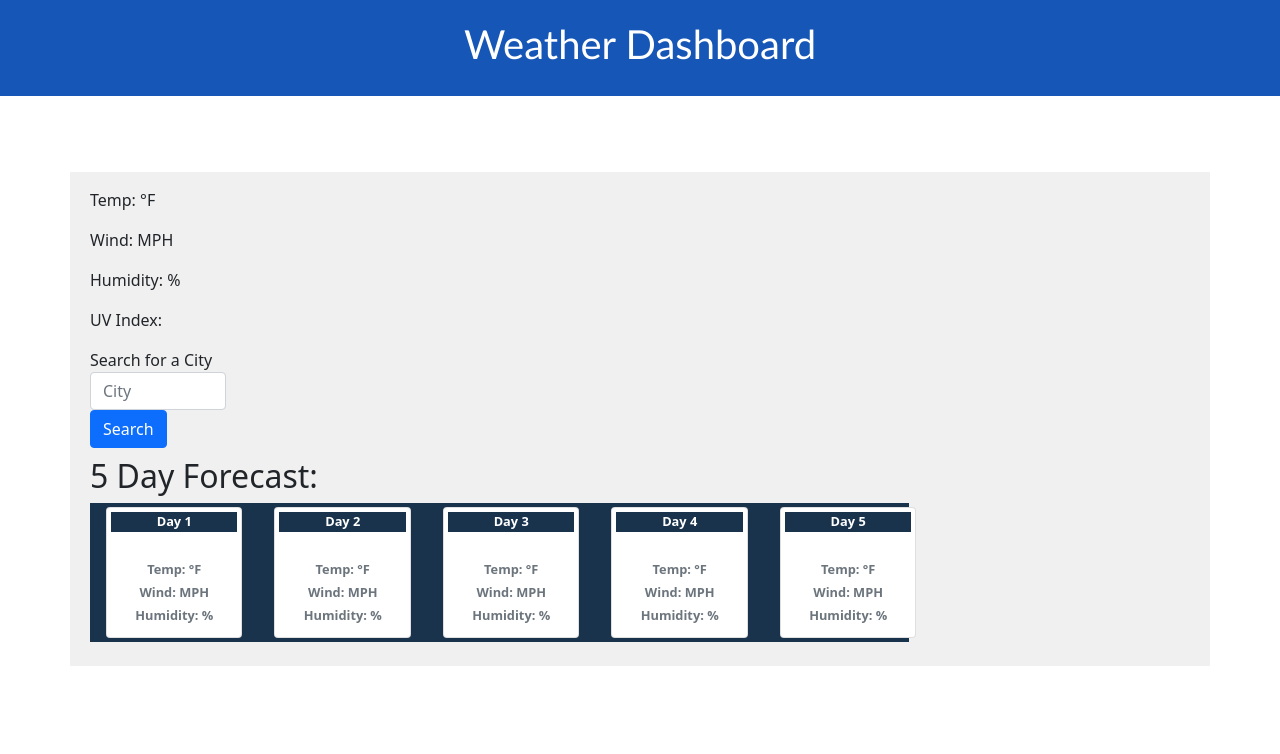
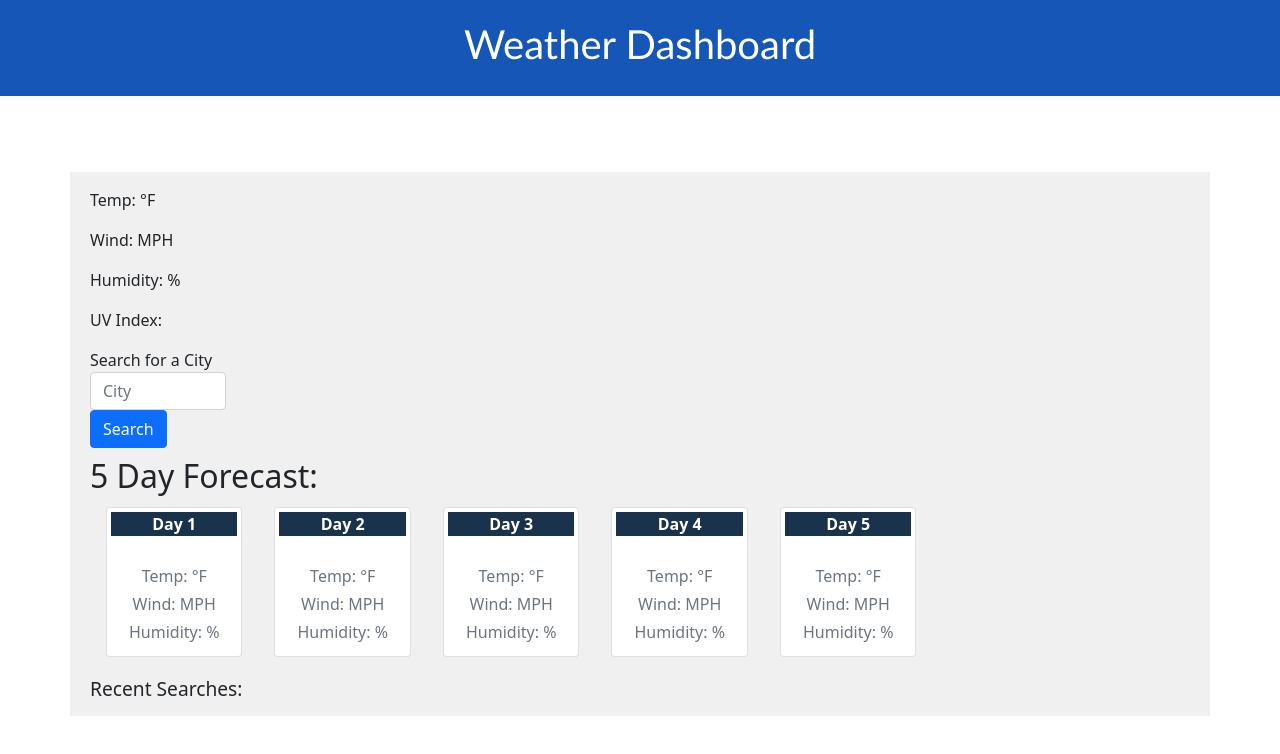
Before and after one commit to Muzan67/APIWeather, a plain HTML site: page index.html in a window 1280 px wide. Drawn offline with nearby package versions, Linux system fonts and the light colour scheme.

Commit message:
updating

```diff
--- a/index.html
+++ b/index.html
@@ -21,6 +21,7 @@
             <h1>Weather Dashboard</h1>
         </div>
     </header>
+
 <main class ="container dashboard">
     <div class="row p-2">
 
@@ -40,12 +41,12 @@
     <p class="pl-2">Wind: <span id="wind"></span>MPH</p>
     <p class="pl-2">Humidity: <span id="humidity"></span>%</p>
     <p class="pl-2">UV Index: <span id="uvindex" class="p-1"></span></p>
-</div>
+    </div>
 
 <!--Left Container-->
 <div class="col-sm-12 col-md-3 left-panel order-md-1">
     <container>
-        <div class="form-row">
+        <div class="box-1">
                <div class="form-group col-8">
                <label for="city-input">Search for a City</label>
                <input type="text" placeholder="City" class="form-control" id="city-input">
@@ -61,8 +62,8 @@
 
 <!--Daily Weather Forecast for 5 Days-->
 <h2>5 Day Forecast:</h2>
-<div class="col-12 five-day">
-    <div class="flex-container center">
+<div class="align-content">
+    <div class="flex-container">
         <div class="col-sm-10 col-md-4 col-lg-2 py-1 mx-3">
             <div class="card day-0 m-0 text-center">
                 <div class="card-body p-1">
@@ -127,11 +128,15 @@
 
 
 <!--recent searches-->
-    <div class="row.recent-search mt-3">
-        <div class="col-sm-12"></div>
+    <div class="row recent-search mt-3">
+        <div class="col-sm-12">
+            <h2>Recent Searches:</h2>
+        </div>
+    </div>
 
 <!--previous cities searched-->
-        <div class="row city-list m-0"></div>
+    <div class="row city-list m-0">
+    </div>
     </div>
 </main>
 
--- a/style.css
+++ b/style.css
@@ -7,7 +7,7 @@
 }
 
 .header {
-    padding: 20px;
+    padding: 1.25rem;
     font-family: 'Trebuchet MS', 'Lucida Sans Unicode', 'Lucida Grande', 'Lucida Sans', Arial, sans-serif;
     text-align: center;
     color: rgb(280, 280, 280);
@@ -78,10 +78,15 @@ div.five-day, p.card-title {
     font-weight: bold;
     color:#fff;
     background-color: #19334d;
-    display: wrap
+    display: wrap;
+    align-content: flex-end;
 }
 
 .flex-container {
     display: flex;
     align-content: center;
 }
+
+.box-1{
+    flex: 1;
+}
```
